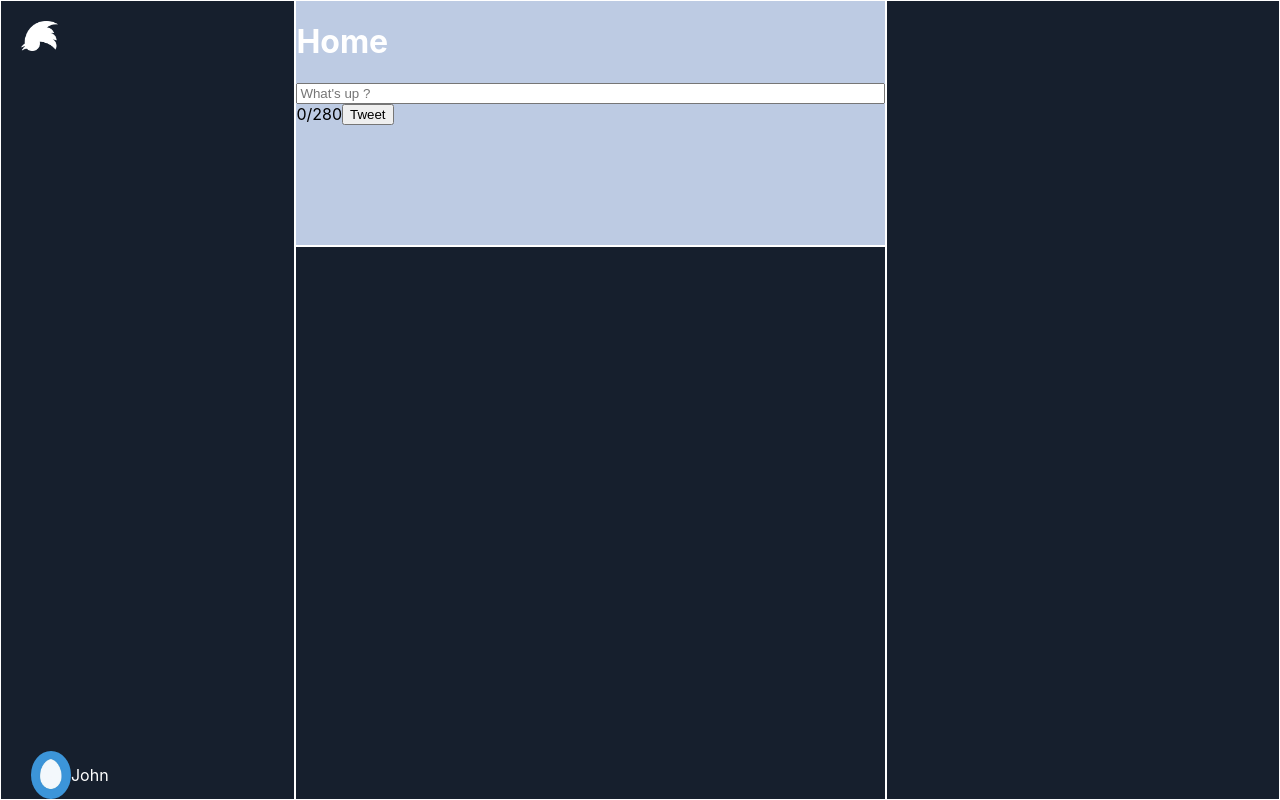
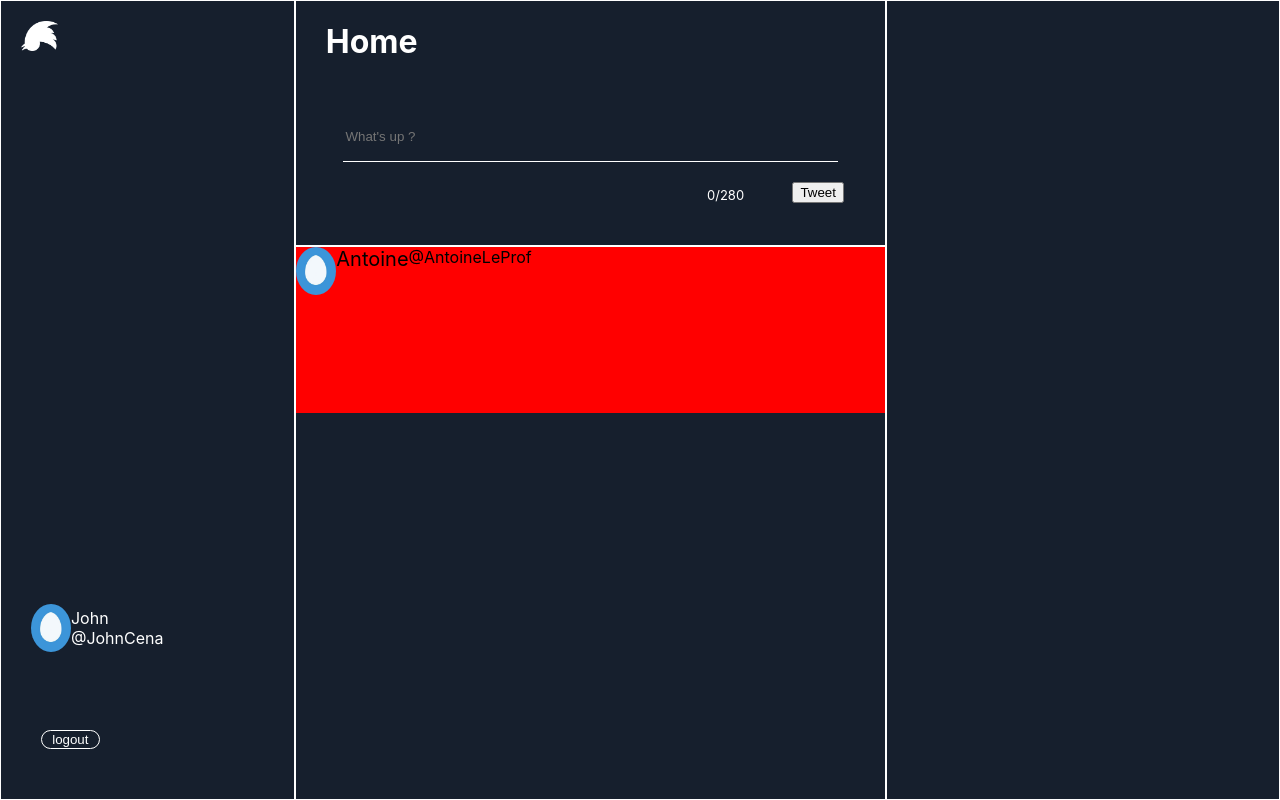
Before and after one commit to Deedoo64/hackatweet_front, a Next.js app: page /home in a window 1280 px wide. Built offline with nearby package versions, Linux system fonts and the light colour scheme.

Commit message:
style of Tweet

```diff
--- a/components/Home.js
+++ b/components/Home.js
@@ -1,5 +1,6 @@
 import styles from "../styles/Home.module.css";
 import Tweet from "./Tweet";
+import TweetItem from "./TweetItem";
 
 function Home() {
   return (
@@ -11,13 +12,21 @@ function Home() {
 
         <div className={styles.userContainer}>
           <img className={styles.oeuf} src="oeuf.png" alt="logo oeuf" />
-          <span>John</span>
+          <div>
+            <span>John</span>
+            <br />
+            <span>@JohnCena</span>
+          </div>
         </div>
+
+        <button className={styles.btn}> logout </button>
       </div>
       <div className={styles.tweet}>
         <Tweet></Tweet>
       </div>
-      <div className={styles.lasttweet}></div>
+      <div className={styles.lasttweet}>
+        <TweetItem />
+      </div>
       <div className={styles.trend}></div>
     </div>
   );
--- /dev/null
+++ b/components/TweetItem.js
@@ -0,0 +1,15 @@
+import styles from "../styles/TweetItem.module.css";
+
+function TweetItem() {
+  return (
+    <div className={styles.main}>
+      <img className={styles.oeuf} src="oeuf.png" alt="logo oeuf" />
+      <div className={styles.userInfo}>
+        <span className={styles.name}>Antoine</span>
+        <span>@AntoineLeProf</span>
+      </div>
+    </div>
+  );
+}
+
+export default TweetItem;
--- a/styles/Home.module.css
+++ b/styles/Home.module.css
@@ -16,7 +16,7 @@
   justify-content: space-between;
   align-items: flex-start;
 
-  border: 1px white solid;
+  border: 0.2px white solid;
 }
 .tweet {
   grid-column-start: 4;
@@ -24,7 +24,7 @@
   grid-row-start: 1;
   grid-row-end: 5;
   /* background-color: red; */
-  border: 1px white solid;
+  border: 0.2px white solid;
 }
 .lasttweet {
   grid-column-start: 4;
@@ -32,7 +32,7 @@
   grid-row-start: 5;
   grid-row-end: 14;
   /* background-color: yellow; */
-  border: 1px white solid;
+  border: 0.2px white solid;
 }
 .trend {
   grid-column-start: 10;
@@ -40,7 +40,7 @@
   grid-row-start: 1;
   grid-row-end: 14;
   /* background-color: pink; */
-  border: 1px white solid;
+  border: 0.2px white solid;
 }
 .logo {
   height: 7%;
@@ -54,9 +54,8 @@
   /* height: 10%; */
   height: 3em;
   border-radius: 50%;
-  background-color: pink;
+
   /* margin-left: 10%; */
-  background-color: red;
 }
 .userContainer {
   /* width: 100%; */
--- a/styles/Tweet.module.css
+++ b/styles/Tweet.module.css
@@ -2,7 +2,6 @@
   width: 100%;
   height: 100%;
   display: flex;
-  background-color: #bdcbe3;
 
   display: flex;
   flex-direction: column;
@@ -10,8 +9,37 @@
 
 .home {
   color: white;
+  margin-left: 5%;
 }
 
 .footer {
   display: flex;
+  justify-content: space-between;
+  margin-top: 20px;
+  color: white;
+  margin-right: 7%;
 }
+.tweet {
+  height: 20%;
+  background-color: transparent;
+  border: none;
+  outline: none;
+  border-bottom: 1px white solid;
+  margin-top: 30px;
+  color: white;
+  margin-left: 8%;
+  margin-right: 8%;
+}
+.counter {
+  font-size: 13px;
+  margin-left: 75%;
+  margin-top: 1%;
+}
+.btn {
+  height: 30px;
+  width: 100px;
+  border-radius: 25px;
+  background-color: #409af0;
+  color: white;
+  border: none;
+}
--- /dev/null
+++ b/styles/TweetItem.module.css
@@ -0,0 +1,18 @@
+.main {
+  height: 30%;
+  display: flex;
+  background-color: red;
+}
+.oeuf {
+  /* height: 10%; */
+  height: 3em;
+  border-radius: 50%;
+
+  /* margin-left: 10%; */
+}
+.name {
+  font-size: 20px;
+}
+.userInfo {
+  display: flex;
+}
```
